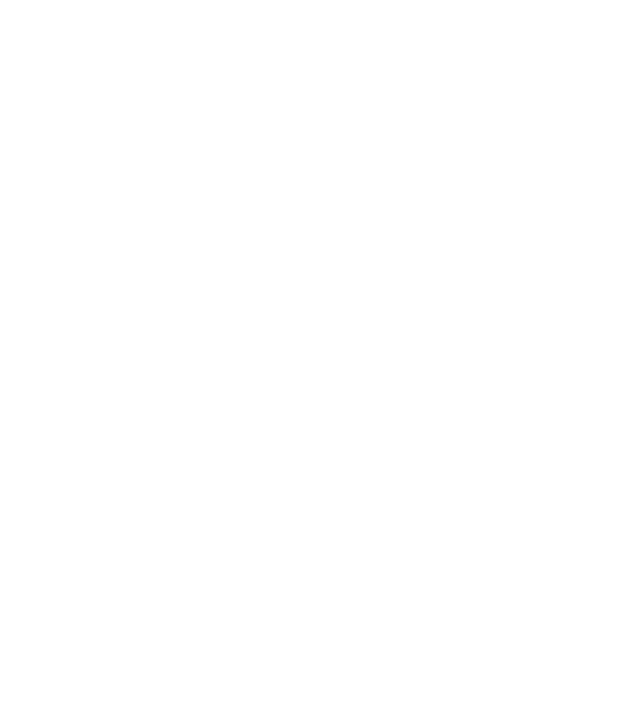
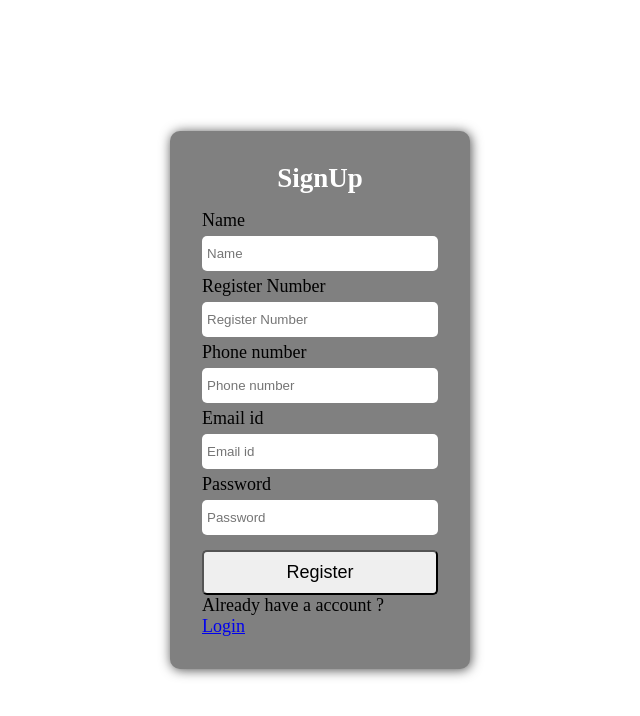
Before and after one commit to priyagupta-js/shopping-cart, a React (Create React App) app: page /signup in a window 1280 px wide. Before the commit this address had no page. Shown: the top 716 px of the page, without its empty margins (320-960 px from the left). Built offline with nearby package versions, Linux system fonts and the light colour scheme.

Commit message:
Update Login , Signup page

```diff
--- a/src/App.js
+++ b/src/App.js
@@ -5,7 +5,8 @@
 import Contact from "../src/Pages/Contact.jsx";
 import Account from "./Pages/Account.jsx";
 import Cart from "./Pages/Cart.jsx";
-import Login from "./Pages/Login";
+import SignUp from "./Pages/SignUp.jsx";
+import Login from "./Pages/Login.jsx";
 import DisplayProduct from "./Pages/DisplayProduct.js";
 console.log("App.js file is being loaded...");
 function App() {
@@ -15,6 +16,8 @@
   return (
     <BrowserRouter>
       <Routes>
+      <Route path="/login" element={<Login />} />
+      <Route path="/signup" element={<SignUp />}/>
       <Route path="/" element={<Homepage />}/>
       <Route path="about" element={<About />}/>
       <Route path="contact" element={<Contact />}/>
--- a/src/Pages/Login.jsx
+++ b/src/Pages/Login.jsx
@@ -1,25 +1,29 @@
 import React from 'react';
 import { useState } from 'react';
-
+import { Link } from 'react-router-dom';
 function Login()
 {
 
     const [isLogin , setIsLogin] = useState("true");
-    const toggleform = () =>{
-        setIsLogin(!isLogin);
-    }
+    // const toggleform = () =>{
+    //     setIsLogin(!isLogin);
+    // }
 
-    return(
+    const handleLogin =() =>
+{
+console.log("logged In");
+}
+return(
         <>
             <div className="login-container">
             <div className='login-box'>
-            <h2>{isLogin? 'Login': 'Register'}</h2>
+            <h2>Login</h2>
             <form>
                 <label>Register Number </label><br/>
                 <input type="text" placeholder="Register Number"/><br/>
                 <label>Password</label><br/>
                 <input type="password" placeholder="password"/><br/>
-                <button type="button" className="submit-btn">Login</button>
+                <button type="button" className="submit-btn" onClick={handleLogin}>Login</button>
                <p>Don't have a account?</p><Link to="/signup">Register </Link>
             </form>
             </div>
--- a/src/Pages/SignUp.jsx
+++ b/src/Pages/SignUp.jsx
@@ -1,5 +1,5 @@
 import { useState } from "react";
-
+import { Link } from "react-router-dom";
 const SignUp = () =>{
 
     const [name ,setName] = useState("");
@@ -8,9 +8,9 @@
     const [phoneno , setPhoneno] =useState("");
     const [password , setPassword] =useState("");
 
-handleSubmit()
+const handleSubmit = () =>
 {
-
+console.log("sign up");
 }
     return(
         <div className="signup-container">
--- a/src/styles.css
+++ b/src/styles.css
@@ -99,7 +99,7 @@
 }
 
 /* login-page */
-.login-container{
+.login-container , .signup-container{
     display: flex;
     flex-direction: column;
     align-items: center;
@@ -108,7 +108,7 @@
     /* background-color: grey; */
 
 }
-.login-box{
+.login-box ,.signup-box{
     background-color: grey;
     padding: 2rem;
     border-radius:10px;
@@ -116,12 +116,12 @@
     box-shadow: 1px 1px 12px rgba(0, 0, 0, 0.7);
     font-size: 18px;
 }
-.login-box h2{
+.login-box h2 , .signup-box h2{
     margin-bottom: 1rem;
     text-align: center;
 color: #fff;
 }
-.login-box input
+.login-box input , .signup-box input
 {
     width: 100%;
     padding: 10px 5px;
@@ -131,7 +131,7 @@
 
 }
 
-.login-box button{
+.login-box button , .signup-box button{
     width: 100%;
     padding: 10px;
     margin-top: 10px;
```
